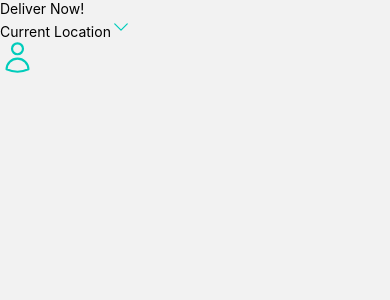
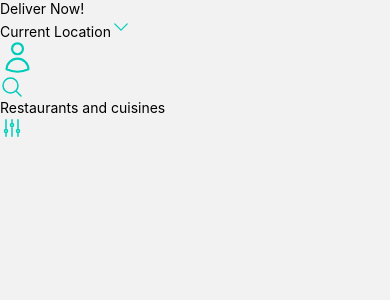
Before and after one commit to jonasalmira/fooddelivery, a React Native app: screen /Home in a window 390 px wide. Shown: the top 300 px of the page. Built offline with nearby package versions, Linux system fonts and the light colour scheme; what tailwindcss-react-native would draw is missing.

Commit message:
implemented a search bar with an adjustments icon beside it

```diff
--- a/screens/HomeScreen.js
+++ b/screens/HomeScreen.js
@@ -1,12 +1,12 @@
-import { View, Image, Text } from "react-native";
+import { View, Image, Text, TextInput } from "react-native";
 import React, { useLayoutEffect } from "react";
 import { useNavigation } from "@react-navigation/native";
 import { SafeAreaView } from "react-native-safe-area-context";
 import {
   UserIcon,
   ChevronDownIcon,
-  SearchIcon,
-  AdjustmentsIcon,
+  MagnifyingGlassIcon,
+  AdjustmentsVerticalIcon,
 } from "react-native-heroicons/outline";
 
 const HomeScreen = () => {
@@ -40,6 +40,18 @@
 
           <UserIcon size={35} color="#00CCBB" />
         </View>
+
+        <View className="flex-row items-center space-x-2 pb-2 mx-4">
+          <View className="flex-row flex-1 space-x-2 bg-gray-200 p3">
+            <MagnifyingGlassIcon color="#00CCBB" />
+            <TextInput
+              placeholder="Restaurants and cuisines"
+              keyboardType="default"
+            />
+          </View>
+
+          <AdjustmentsVerticalIcon color="#00CCBB" />
+        </View>
       </View>
     </SafeAreaView>
   );
```
